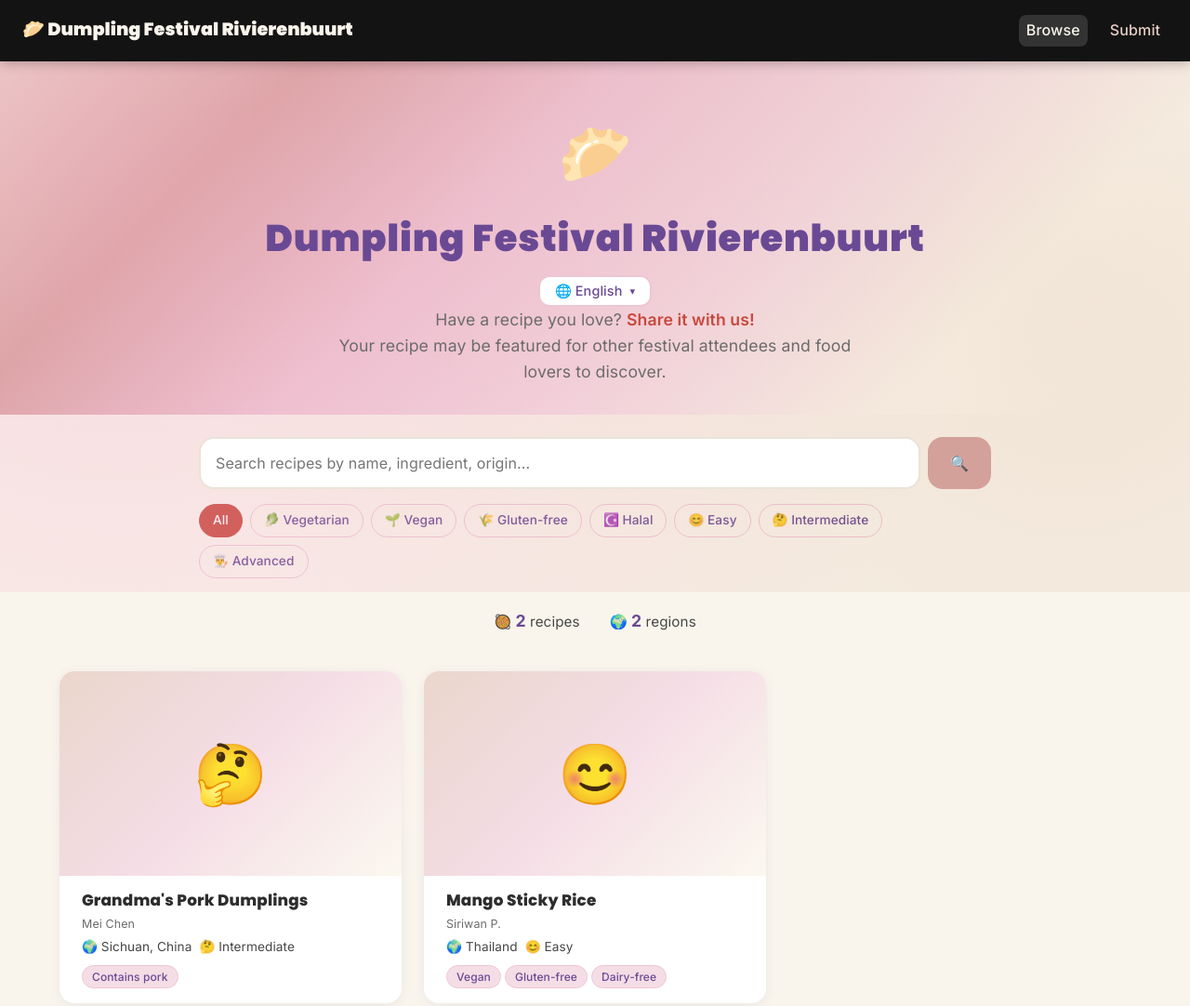
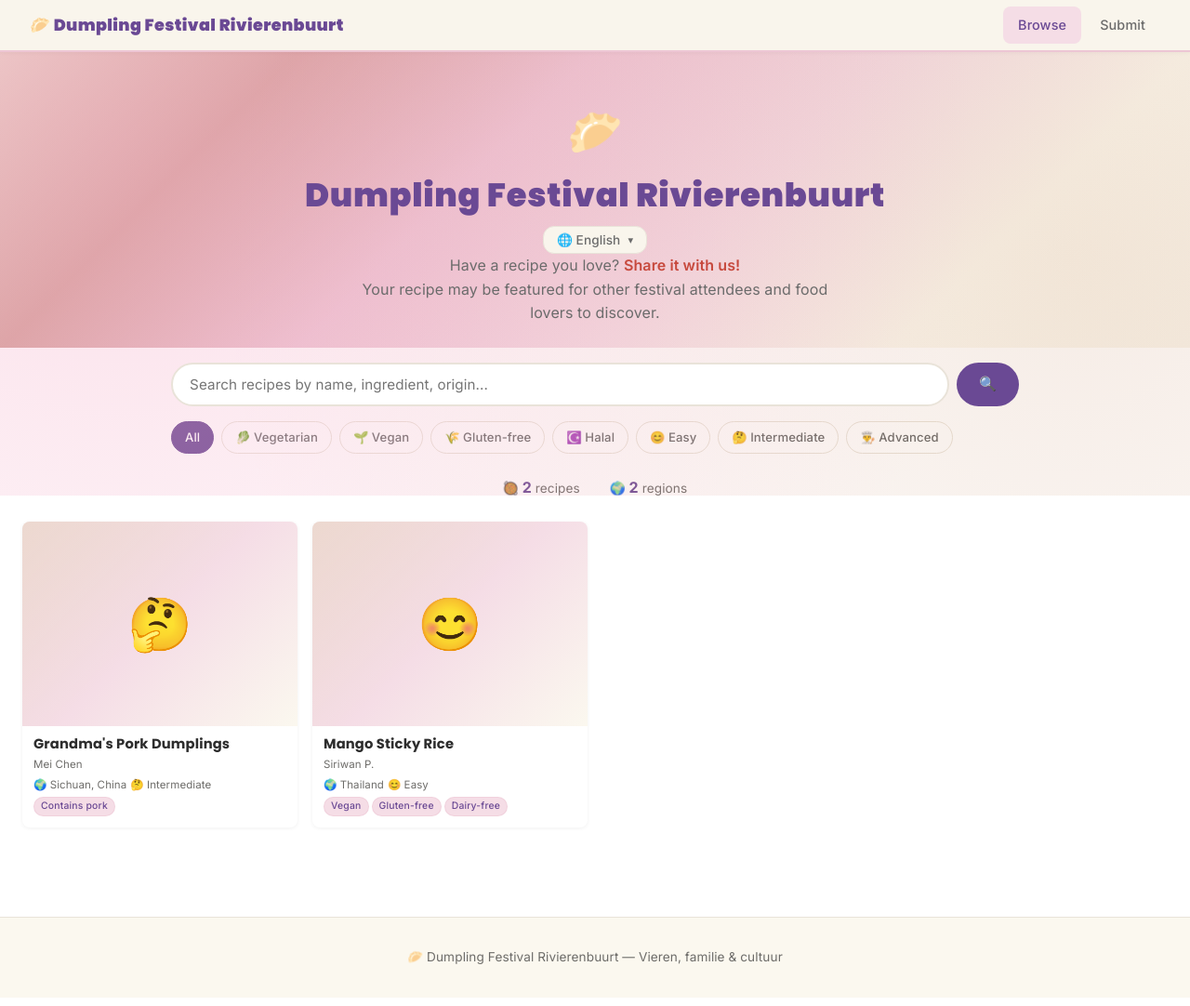
Before and after one commit to SEC-APAC-MB/community-recipe-book, a website: page public/index.html in a window 1280 px wide. Shown: the top 1082 px of the page at 93% size. Drawn offline with Linux system fonts and the light colour scheme.

Commit message:
feat: Foodgawker-style layout redesign — light nav, tight photo grid, compact cards, warm colors preserved

```diff
--- a/public/css/style.css
+++ b/public/css/style.css
@@ -1,40 +1,39 @@
 /* ── Dumpling Festival Rivierenbuurt — Theme ── */
-/* Image 1: Warm cream/pink/purple/cream palette with red CTAs */
-/* Image 2: Dark header/footer with warm terracotta/copper body */
-/* Combined: Warm, community feel with dark nav/footer anchors */
+/* Foodgawker-inspired layout: clean white, photo-dominant cards, tight grid */
+/* Warm palette preserved: cream, pink, purple, terracotta */
 
 :root {
-  /* Primary palette (from reference image analysis) */
+  /* Primary palette */
   --cream: #FBF8EF;
   --cream-dark: #F7F4ED;
   --warm-white: #F9F5EC;
   --linen: #E9E3D9;
 
-  /* Pink/Rose (from poster analysis — softer, more muted blush) */
+  /* Pink/Rose */
   --pink: #EDC6D4;
   --pink-light: #F5DDE6;
   --pink-dark: #D9A8BA;
   --rose-gradient-start: #F0ABC7;
   --rose-gradient-end: #F5AFC9;
 
-  /* Terracotta/Copper (from poster — softer, warmer) */
+  /* Terracotta/Copper */
   --terracotta: #D4A09A;
   --copper: #C8948E;
   --warm-brown: #B0786E;
   --peach: #E8CFC4;
 
-  /* Red (from poster analysis — warmer, deeper red) */
+  /* Red */
   --red: #C7493D;
   --red-light: #D95F54;
   --red-dark: #A8372D;
 
-  /* Purple (from poster analysis — warmer, slightly lighter) */
+  /* Purple */
   --purple: #6A4994;
   --purple-light: #9474BF;
   --purple-mid: #A67DB5;
   --purple-deep: #8A5DA8;
 
-  /* Dark (from image 2 — nav/footer) */
+  /* Dark (kept for text contrast, not for nav/footer) */
   --dark: #131313;
   --dark-soft: #222222;
   --dark-muted: #333333;
@@ -85,11 +84,10 @@ html {
 
 body {
   font-family: 'CommunityBook Sans', -apple-system, BlinkMacSystemFont, 'Segoe UI', Roboto, sans-serif;
-  background-color: var(--warm-white);
+  background-color: var(--white);
   color: var(--ink);
   line-height: 1.6;
   min-height: 100vh;
-  transition: background-color var(--transition-med), color var(--transition-med);
 }
 
 /* RTL support for Arabic */
@@ -188,9 +186,7 @@ img {
   animation: fadeIn 0.3s ease forwards;
 }
 
-/* Stagger recipe cards — inline delay set by JS */
-
-/* ── Nav (dark from image 2) ── */
+/* ── Nav (Foodgawker-style: clean, warm, minimal) ── */
 .nav {
   display: flex;
   position: sticky;
@@ -198,40 +194,41 @@ img {
   z-index: 200;
   justify-content: space-between;
   align-items: center;
-  padding: var(--space-md) var(--space-lg);
-  background: var(--dark);
-  box-shadow: 0 2px 12px var(--shadow-dark);
-  position: sticky;
-  top: 0;
-  z-index: 100;
+  padding: 0 var(--space-xl);
+  height: 56px;
+  background: var(--warm-white);
+  border-bottom: 2px solid var(--pink);
+  box-shadow: 0 1px 4px rgba(0,0,0,0.04);
 }
 
 .nav-brand {
   font-family: 'CommunityBook Display', -apple-system, BlinkMacSystemFont, 'Segoe UI', Roboto, sans-serif;
-  font-size: 1.2rem;
+  font-size: 1.1rem;
   font-weight: 900;
-  color: var(--warm-white) !important;
+  color: var(--purple) !important;
   text-decoration: none;
+  letter-spacing: 0.02em;
 }
 
 .nav-links {
   display: flex;
-  gap: var(--space-md);
+  gap: var(--space-xs);
   align-items: center;
 }
 
 .nav-links a {
-  color: var(--peach);
+  color: var(--ink-muted);
   font-weight: 500;
-  padding: var(--space-xs) var(--space-sm);
+  font-size: 0.9rem;
+  padding: var(--space-sm) var(--space-md);
   border-radius: var(--radius-sm);
   transition: all var(--transition-fast);
 }
 
 .nav-links a:hover,
 .nav-links a.active {
-  color: var(--warm-white);
-  background: var(--dark-muted);
+  color: var(--purple);
+  background: var(--pink-light);
 }
 
 /* ── Language Dropdown ── */
@@ -242,13 +239,13 @@ img {
 }
 
 .lang-dropdown-btn {
-  background: var(--white);
-  border: 2px solid var(--pink);
+  background: var(--warm-white);
+  border: 1px solid var(--linen);
   border-radius: var(--radius-md);
-  padding: 6px 16px;
-  font-size: 0.9rem;
+  padding: 6px 14px;
+  font-size: 0.85rem;
   font-weight: 500;
-  color: var(--purple);
+  color: var(--ink-muted);
   cursor: pointer;
   transition: all var(--transition-fast);
   font-family: inherit;
@@ -258,8 +255,9 @@ img {
 }
 
 .lang-dropdown-btn:hover {
-  background: var(--pink-light);
-  border-color: var(--purple);
+  background: var(--cream);
+  border-color: var(--pink);
+  color: var(--purple);
 }
 
 .lang-dropdown-btn::after {
@@ -271,13 +269,13 @@ img {
 .lang-dropdown-menu {
   display: none;
   position: absolute;
-  top: 100%;
+  top: calc(100% + 4px);
   left: 50%;
   transform: translateX(-50%);
   background: var(--white);
-  border: 2px solid var(--pink);
+  border: 1px solid var(--linen);
   border-radius: var(--radius-md);
-  box-shadow: 0 4px 16px var(--shadow-strong);
+  box-shadow: 0 4px 16px rgba(0,0,0,0.1);
   z-index: 200;
   min-width: 160px;
   max-height: 280px;
@@ -308,7 +306,7 @@ img {
 }
 
 .lang-dropdown-item.active {
-  background: var(--red);
+  background: var(--purple);
   color: var(--white);
   font-weight: 600;
 }
@@ -320,10 +318,10 @@ img {
   transform: translateX(50%);
 }
 
-/* ── Hero (warm gradient from both images) ── */
+/* ── Hero (warm gradient — Foodgawker keeps it compact) ── */
 .hero {
   text-align: center;
-  padding: var(--space-2xl) var(--space-lg) var(--space-xl);
+  padding: var(--space-2xl) var(--space-lg) var(--space-lg);
   background: linear-gradient(135deg,
     var(--peach) 0%,
     var(--terracotta) 20%,
@@ -334,7 +332,6 @@ img {
   );
   position: relative;
   overflow: visible;
-  transition: background var(--transition-med);
 }
 
 .hero::before {
@@ -350,30 +347,31 @@ img {
 }
 
 .hero-emoji {
-  font-size: 4rem;
+  font-size: 3rem;
   display: block;
-  margin-bottom: var(--space-md);
+  margin-bottom: var(--space-sm);
   position: relative;
   animation: fadeInUp 0.6s ease;
 }
 
 .hero h1 {
   font-family: 'CommunityBook Display', -apple-system, BlinkMacSystemFont, 'Segoe UI', Roboto, sans-serif;
-  font-size: 2.5rem;
+  font-size: 2.2rem;
   font-weight: 900;
   letter-spacing: 0.02em;
-  margin-bottom: var(--space-sm);
+  margin-bottom: var(--space-xs);
   position: relative;
   color: var(--purple);
   animation: fadeInUp 0.6s ease 0.1s both;
 }
 
 .hero p {
-  font-size: 1.1rem;
+  font-size: 1rem;
   color: var(--ink-muted);
   position: relative;
-  max-width: 600px;
+  max-width: 520px;
   margin: 0 auto;
+  line-height: 1.6;
   animation: fadeInUp 0.6s ease 0.2s both;
 }
 
@@ -382,10 +380,10 @@ img {
   font-weight: 600;
 }
 
-/* ── Search & Filters ── */
+/* ── Search & Filters (Foodgawker: clean, compact) ── */
 .search-section {
-  padding: var(--space-lg) var(--space-lg) 0;
-  max-width: 900px;
+  padding: var(--space-md) var(--space-lg) 0;
+  max-width: 960px;
   margin: 0 auto;
 }
 
@@ -398,11 +396,11 @@ img {
 
 .search-box input {
   flex: 1;
-  padding: var(--space-md);
+  padding: 12px 18px;
   padding-right: 40px;
   border: 2px solid var(--linen);
-  border-radius: var(--radius-lg);
-  font-size: 1rem;
+  border-radius: var(--radius-xl);
+  font-size: 0.95rem;
   font-family: inherit;
   background: var(--white);
   color: var(--ink);
@@ -411,8 +409,8 @@ img {
 
 .search-box input:focus {
   outline: none;
-  border-color: var(--terracotta);
-  box-shadow: 0 0 0 3px rgba(198, 149, 129, 0.2);
+  border-color: var(--purple-light);
+  box-shadow: 0 0 0 3px rgba(106, 73, 148, 0.1);
 }
 
 /* Search clear button */
@@ -444,18 +442,19 @@ img {
 }
 
 .search-btn {
-  padding: var(--space-md) var(--space-lg);
-  background: var(--terracotta);
+  padding: 12px 24px;
+  background: var(--purple);
   color: var(--white);
   border: none;
-  border-radius: var(--radius-lg);
-  font-size: 1rem;
+  border-radius: var(--radius-xl);
+  font-size: 0.95rem;
+  font-weight: 600;
   cursor: pointer;
-  transition: background var(--transition-fast);
+  transition: all var(--transition-fast);
 }
 
 .search-btn:hover {
-  background: var(--warm-brown);
+  background: var(--purple-deep);
 }
 
 .filter-tags {
@@ -468,24 +467,23 @@ img {
 .filter-tag {
   padding: 6px 14px;
   border-radius: var(--radius-xl);
-  font-size: 0.85rem;
+  font-size: 0.82rem;
   font-weight: 500;
-  background: var(--warm-white);
-  color: var(--purple);
-  border: 1px solid var(--pink);
+  background: var(--white);
+  color: var(--ink-muted);
+  border: 1px solid var(--linen);
   cursor: pointer;
   transition: all var(--transition-fast);
   text-decoration: none;
-  display: inline-block;
-  /* Accessibility */
-  role: "button";
-  aria-label: attr(data-dietary data-difficulty data-filter);
+  display: inline-flex;
+  align-items: center;
+  gap: 4px;
 }
 
 .filter-tag:hover {
-  background: var(--pink-light);
-  color: var(--purple-deep);
-  border-color: var(--pink-dark);
+  background: var(--cream);
+  color: var(--purple);
+  border-color: var(--pink);
 }
 
 .filter-tag:focus-visible {
@@ -494,72 +492,72 @@ img {
 }
 
 .filter-tag.active {
-  background: var(--red);
+  background: var(--purple);
   color: var(--white);
-  border-color: var(--red);
+  border-color: var(--purple);
 }
 
-/* ── Stats ── */
+/* ── Stats (compact, Foodgawker-style) ── */
 .stats-bar {
   display: flex;
   justify-content: center;
   gap: var(--space-xl);
-  padding: var(--space-md) 0;
-  margin-bottom: var(--space-lg);
-  color: var(--dark-text);
-  font-size: 0.95rem;
+  padding: var(--space-sm) 0;
+  margin-bottom: var(--space-md);
+  color: var(--dark-mid);
+  font-size: 0.85rem;
 }
 
 .stats-bar strong {
   color: var(--purple);
-  font-size: 1.1rem;
+  font-size: 1rem;
+  font-weight: 700;
 }
 
-/* ── Recipe Grid ── */
+/* ── Recipe Grid (Foodgawker: tighter, more columns, photo-dominant) ── */
 .container {
-  max-width: 1200px;
+  max-width: 1320px;
   margin: 0 auto;
   padding: 0 var(--space-lg) var(--space-2xl);
 }
 
 .recipe-grid {
   display: grid;
-  grid-template-columns: repeat(auto-fill, minmax(280px, 1fr));
-  gap: var(--space-lg);
+  grid-template-columns: repeat(auto-fill, minmax(240px, 1fr));
+  gap: var(--space-md);
 }
 
 .recipe-card {
   background: var(--white);
-  border-radius: var(--radius-lg);
+  border-radius: var(--radius-sm);
   overflow: hidden;
-  box-shadow: 0 2px 12px var(--shadow);
-  transition: transform 0.3s cubic-bezier(0.4, 0, 0.2, 1), box-shadow 0.3s cubic-bezier(0.4, 0, 0.2, 1);
+  box-shadow: 0 1px 4px rgba(0,0,0,0.06);
+  transition: transform 0.25s cubic-bezier(0.4, 0, 0.2, 1), box-shadow 0.25s cubic-bezier(0.4, 0, 0.2, 1);
   text-decoration: none;
   color: inherit;
   display: flex;
   flex-direction: column;
   position: relative;
-  animation: fadeInUp 0.5s cubic-bezier(0.4, 0, 0.2, 1) both;
+  animation: fadeInUp 0.4s ease both;
 }
 
-/* Hover overlay on image area */
+/* Hover: subtle lift + shadow + overlay gradient */
 .recipe-card::after {
   content: '';
   position: absolute;
   top: 0;
   left: 0;
   right: 0;
-  height: 200px;
-  background: linear-gradient(to top, rgba(0,0,0,0.35) 0%, transparent 60%);
+  height: 220px;
+  background: linear-gradient(to top, rgba(19,19,19,0.45) 0%, transparent 50%);
   opacity: 0;
   transition: opacity var(--transition-med);
   pointer-events: none;
-  border-radius: var(--radius-lg) var(--radius-lg) 0 0;
 }
 
 .recipe-card:hover {
-  transform: translateY(-6px);
-  box-shadow: 0 12px 32px var(--shadow-strong);
+  transform: translateY(-4px);
+  box-shadow: 0 8px 24px rgba(0,0,0,0.1);
 }
 
 .recipe-card:hover::after {
@@ -567,7 +565,7 @@ img {
 }
 
 .recipe-card:hover .recipe-card-image {
-  transform: scale(1.03);
+  transform: scale(1.05);
 }
 
 .recipe-card-image {
@@ -589,7 +587,7 @@ img {
   display: flex;
   align-items: center;
   justify-content: center;
-  font-size: 4rem;
+  font-size: 3.5rem;
   background: linear-gradient(135deg, var(--peach) 0%, var(--pink-light) 50%, var(--cream) 100%);
   position: relative;
   overflow: hidden;
@@ -599,69 +597,77 @@ img {
   content: '';
   position: absolute;
   inset: 0;
-  background: linear-gradient(135deg, rgba(255,255,255,0.15) 0%, transparent 50%);
+  background: linear-gradient(135deg, rgba(255,255,255,0.2) 0%, transparent 50%);
   pointer-events: none;
 }
 
 .recipe-card-body {
-  padding: var(--space-md) var(--space-lg);
+  padding: 10px 12px 12px;
   flex: 1;
   display: flex;
   flex-direction: column;
 }
 
 .recipe-card-body h3 {
-  font-size: 1.05rem;
-  font-weight: 800;
-  margin-bottom: 4px;
+  font-size: 0.92rem;
+  font-weight: 700;
+  margin-bottom: 2px;
   color: var(--ink);
-  line-height: 1.3;
+  line-height: 1.35;
   transition: color var(--transition-fast);
+  display: -webkit-box;
+  -webkit-line-clamp: 2;
+  -webkit-box-orient: vertical;
+  overflow: hidden;
 }
 
 .recipe-card:hover .recipe-card-body h3 {
   color: var(--purple);
 }
 
-/* Card author line (Foodgawker-style) */
+/* Card author (Foodgawker byline) */
 .recipe-card-author {
-  font-size: 0.78rem;
-  color: var(--ink-muted);
-  margin-bottom: 4px;
+  font-size: 0.72rem;
+  color: var(--dark-mid);
+  margin-bottom: 3px;
   font-weight: 400;
+  white-space: nowrap;
+  overflow: hidden;
+  text-overflow: ellipsis;
 }
 
 .recipe-card-meta {
   display: flex;
   flex-wrap: wrap;
-  gap: var(--space-sm);
-  color: var(--dark-text);
-  font-size: 0.85rem;
-  margin-bottom: var(--space-sm);
+  gap: 4px;
+  color: var(--dark-mid);
+  font-size: 0.72rem;
+  margin-bottom: 4px;
 }
 
 .recipe-card-tags {
   display: flex;
   flex-wrap: wrap;
-  gap: 4px;
+  gap: 3px;
   margin-top: auto;
 }
 
 .tag {
   display: inline-block;
-  padding: 2px 10px;
+  padding: 1px 7px;
   border-radius: var(--radius-xl);
-  font-size: 0.75rem;
+  font-size: 0.65rem;
   font-weight: 500;
   background: var(--cream);
   color: var(--dark-text);
   border: 1px solid var(--linen);
+  letter-spacing: 0.01em;
 }
 
 .tag-dietary {
   background: var(--pink-light);
   color: var(--purple);
-  border-color: var(--pink);
+  border-color: rgba(237,198,212,0.5);
 }
 
 /* ── No Results ── */
@@ -679,13 +685,15 @@ img {
   animation: pulse 2s ease infinite;
 }
 
-/* ── Footer (dark from image 2) ── */
+/* ── Footer (warm, matching Foodgawker's light footer) ── */
 .footer {
   text-align: center;
   padding: var(--space-xl) var(--space-lg);
-  color: var(--peach);
-  font-size: 0.9rem;
-  background: var(--dark);
+  color: var(--dark-mid);
+  font-size: 0.85rem;
+  background: var(--cream);
+  border-top: 1px solid var(--linen);
+  margin-top: var(--space-2xl);
 }
 
 .footer a {
@@ -1167,6 +1175,7 @@ img {
     flex-wrap: wrap;
     gap: var(--space-sm);
     padding: var(--space-sm) var(--space-md);
+    height: auto;
   }
 
   .nav-brand {
@@ -1187,7 +1196,7 @@ img {
   }
 
   .hero-emoji {
-    font-size: 3rem;
+    font-size: 2.5rem;
   }
 
   .recipe-grid {
@@ -1196,24 +1205,28 @@ img {
   }
 
   .recipe-card-body {
-    padding: var(--space-sm) var(--space-md);
+    padding: 8px 10px 10px;
   }
 
   .recipe-card-body h3 {
-    font-size: 0.95rem;
+    font-size: 0.85rem;
   }
 
   .recipe-card-meta {
-    font-size: 0.75rem;
+    font-size: 0.65rem;
   }
 
   .recipe-card-placeholder {
-    height: 120px;
+    height: 140px;
     font-size: 2.5rem;
   }
 
   .recipe-card-image {
-    height: 120px;
+    height: 140px;
+  }
+
+  .recipe-card::after {
+    height: 140px;
   }
 
   .search-section {
```
